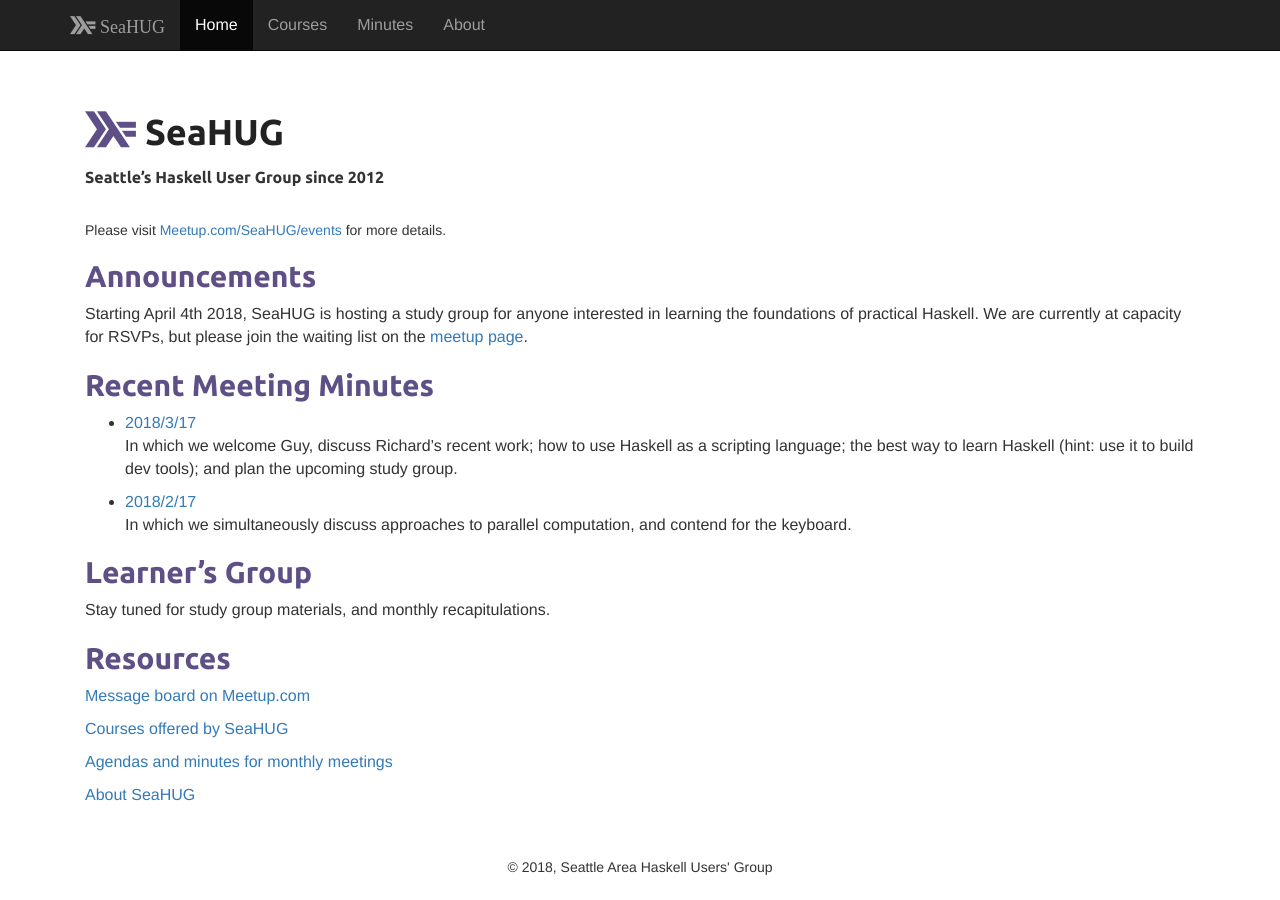
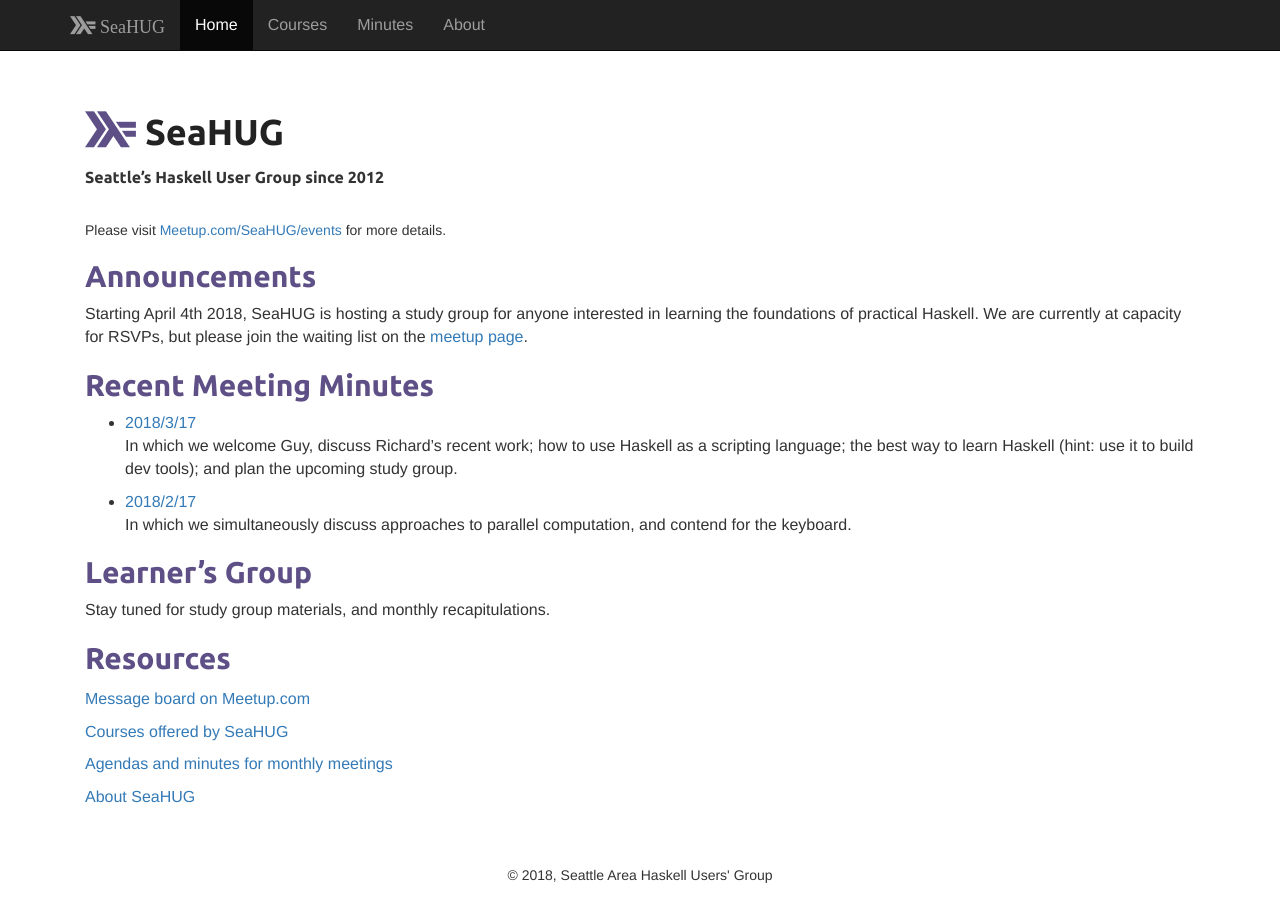
Before and after one commit to seahug/seahug.github.io, a Jekyll site: the page built from index.md, in a window 1280 px wide. Built offline with Jekyll 4.4.1, drawn with Linux system fonts in a browser that asks for light colours; nearby versions of some CDN libraries.

Commit message:
Render as lists but with new, relaxed formatting

```diff
--- a/index.md
+++ b/index.md
@@ -24,13 +24,11 @@
 
 ## Resources
 
-[Message board on Meetup.com][message-board]
-
-[Courses offered by SeaHUG](/courses)
-
-[Agendas and minutes for monthly meetings](/minutes)
-
-[About SeaHUG](/about)
+* [Message board on Meetup.com][message-board]
+* [Courses offered by SeaHUG](/courses)
+* [Agendas and minutes for monthly meetings](/minutes)
+* [About SeaHUG](/about)
+{:.relaxed}
 
 [learners]: https://www.meetup.com/seahug/events/zdbklpyxgbgb/
 [meetup]: http://www.meetup.com/seahug/
--- a/static/css/default.css
+++ b/static/css/default.css
@@ -65,3 +65,13 @@
   font-weight: bold;
   padding-left: 1em;
 }
+
+/* A relaxed, less angry-looking list style, man */
+.relaxed {
+  list-style-type: none;
+  padding: 0;
+}
+.relaxed li {
+  padding-top: 0.2em;
+  padding-bottom: 0.4em;
+}
```
Also changed, not shown: about.html (deleted, +0 -8 lines), about.md (added, +13 -0 lines), courses/index.md (+4 -5 lines).
